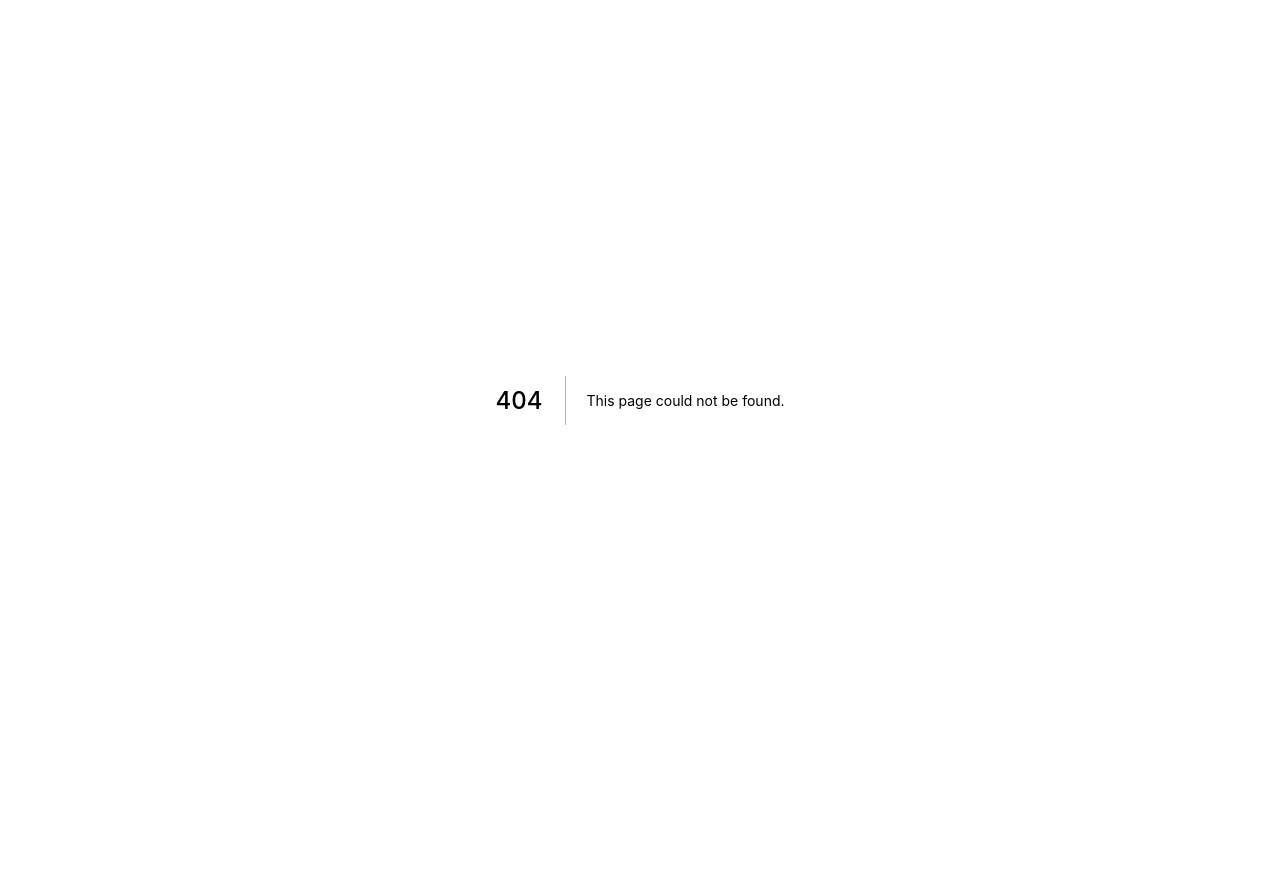
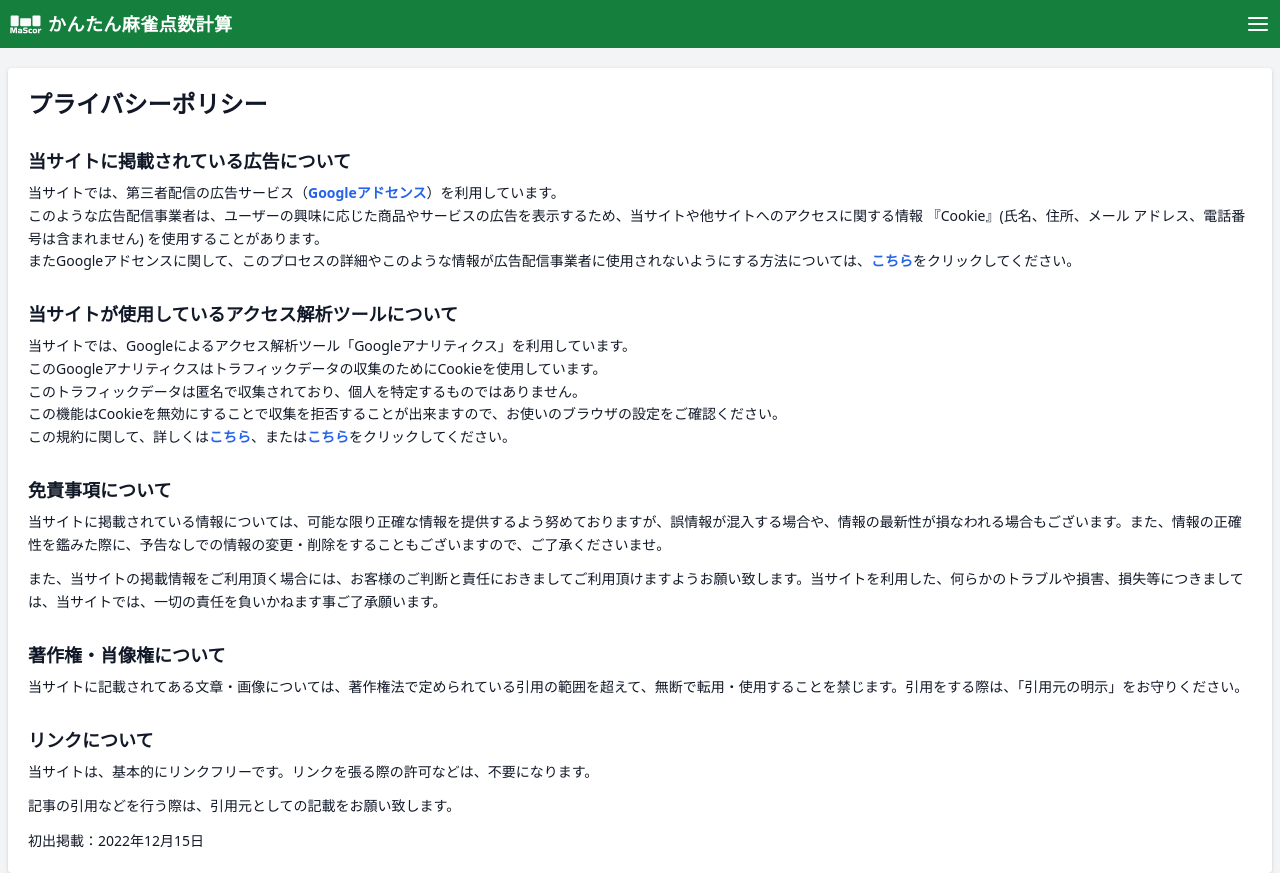
Before and after one commit to limoza/calc_mahjong_score-, a Next.js app: page /privacy_policy in a window 1280 px wide. Before the commit this address had no page. Before the commit the page ends 800 px from the top, so only its background shows below. Built offline with nearby package versions, Linux system fonts and the light colour scheme.

Commit message:
プラポリ追加

```diff
--- /dev/null
+++ b/src/pages/privacy_policy.js
@@ -0,0 +1,96 @@
+import React from 'react'
+import { Header } from '@/components/Header'
+import { Title } from '@/components/Title'
+import { Card } from '@/components/Card'
+
+const PrivacyPolicy = React.memo(() => {
+  return (
+    <>
+      <main className={`bg-gray-100 text-gray-900`}>
+        <Header />
+        <Card>
+          <h1 className='text-2xl font-bold'>プライバシーポリシー</h1>
+          <Title
+            title='当サイトに掲載されている広告について'
+            className='mt-8'
+          />
+          <p className='mt-3 text-sm leading-relaxed'>
+            当サイトでは、第三者配信の広告サービス（
+            <a
+              className='font-bold text-blue-600'
+              href='https://www.google.com/adsense/start/#/?modal_active=none'
+            >
+              Googleアドセンス
+            </a>
+            ）を利用しています。
+            <br />
+            このような広告配信事業者は、ユーザーの興味に応じた商品やサービスの広告を表示するため、当サイトや他サイトへのアクセスに関する情報
+            『Cookie』(氏名、住所、メール アドレス、電話番号は含まれません)
+            を使用することがあります。
+            <br />
+            またGoogleアドセンスに関して、このプロセスの詳細やこのような情報が広告配信事業者に使用されないようにする方法については、
+            <a
+              className='font-bold text-blue-600'
+              href='https://policies.google.com/technologies/ads?hl=ja'
+            >
+              こちら
+            </a>
+            をクリックしてください。
+          </p>
+          <Title
+            title='当サイトが使用しているアクセス解析ツールについて'
+            className='mt-8'
+          />
+          <p className='mt-3 text-sm leading-relaxed'>
+            当サイトでは、Googleによるアクセス解析ツール「Googleアナリティクス」を利用しています。
+            <br />
+            このGoogleアナリティクスはトラフィックデータの収集のためにCookieを使用しています。
+            <br />
+            このトラフィックデータは匿名で収集されており、個人を特定するものではありません。
+            <br />
+            この機能はCookieを無効にすることで収集を拒否することが出来ますので、お使いのブラウザの設定をご確認ください。
+            <br />
+            この規約に関して、詳しくは
+            <a
+              className='font-bold text-blue-600'
+              href='https://www.google.com/analytics/terms/jp.html'
+            >
+              こちら
+            </a>
+            、または
+            <a
+              className='font-bold text-blue-600'
+              href='https://policies.google.com/technologies/partner-sites?hl=ja'
+            >
+              こちら
+            </a>
+            をクリックしてください。
+          </p>
+          <Title title='免責事項について' className='mt-8' />
+          <p className='mt-3 text-sm leading-relaxed'>
+            当サイトに掲載されている情報については、可能な限り正確な情報を提供するよう努めておりますが、誤情報が混入する場合や、情報の最新性が損なわれる場合もございます。また、情報の正確性を鑑みた際に、予告なしでの情報の変更・削除をすることもございますので、ご了承くださいませ。
+          </p>
+          <p className='mt-3 text-sm leading-relaxed'>
+            また、当サイトの掲載情報をご利用頂く場合には、お客様のご判断と責任におきましてご利用頂けますようお願い致します。当サイトを利用した、何らかのトラブルや損害、損失等につきましては、当サイトでは、一切の責任を負いかねます事ご了承願います。
+          </p>
+          <Title title='著作権・肖像権について' className='mt-8' />
+          <p className='mt-3 text-sm leading-relaxed'>
+            当サイトに記載されてある文章・画像については、著作権法で定められている引用の範囲を超えて、無断で転用・使用することを禁じます。引用をする際は、「引用元の明示」をお守りください。
+          </p>
+          <Title title='リンクについて' className='mt-8' />
+          <p className='mt-3 text-sm leading-relaxed'>
+            当サイトは、基本的にリンクフリーです。リンクを張る際の許可などは、不要になります。
+          </p>
+          <p className='mt-3 text-sm leading-relaxed'>
+            記事の引用などを行う際は、引用元としての記載をお願い致します。
+          </p>
+          <p className='mt-3 text-sm leading-relaxed'>
+            初出掲載：2022年12月15日
+          </p>
+        </Card>
+      </main>
+    </>
+  )
+})
+
+export default PrivacyPolicy
```
